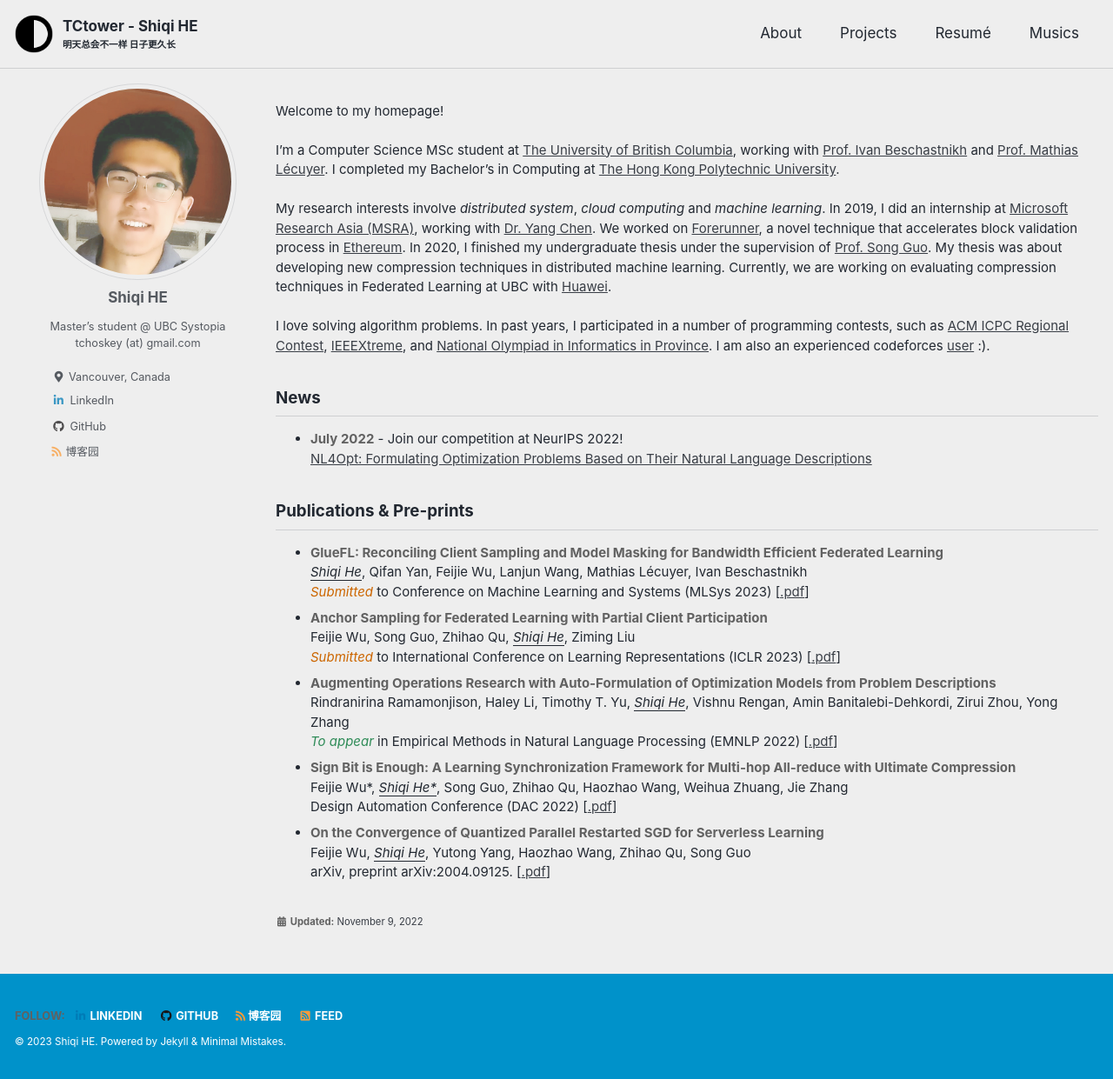
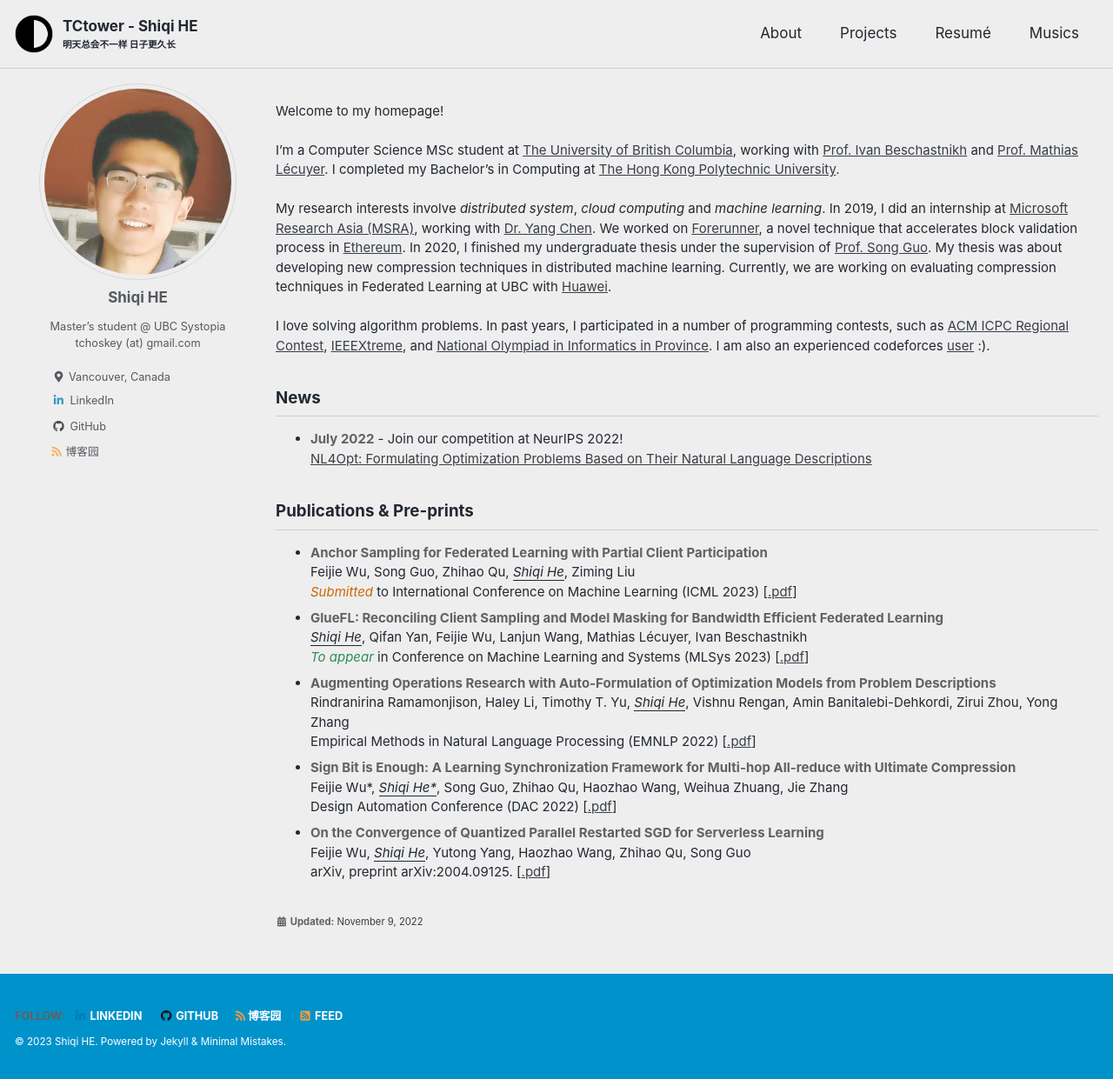
Before and after one commit to TCtower/tctower.github.io, a Jekyll site: the page built from index.md, in a window 1280 px wide and 1241 px high. Shown: the whole window at 87% size. Built offline with Jekyll 4.4.1, drawn with Linux system fonts in a browser that asks for light colours; cached includes are drawn as plain includes.

Commit message:
Update index.md

```diff
--- a/index.md
+++ b/index.md
@@ -66,22 +66,23 @@ sss -->
 </ul>
 ## Publications & Pre-prints
 <ul>
-<li>
-<strong>GlueFL: Reconciling Client Sampling and Model Masking for Bandwidth Efficient Federated Learning</strong>
-<br/><u><em>Shiqi He</em></U>, Qifan Yan, Feijie Wu, Lanjun Wang, Mathias Lécuyer, Ivan Beschastnikh
-<br/> <em style="color:#cc6600;">Submitted</em> to Conference on Machine Learning and Systems (MLSys 2023) [<a href="https://arxiv.org/pdf/2212.01523.pdf" title="p4">.pdf</a>]
-</li>
 
 <li>
 <strong>Anchor Sampling for Federated Learning with Partial Client Participation</strong>
 <br/>Feijie Wu, Song Guo, Zhihao Qu, <u><em>Shiqi He</em></U>, Ziming Liu
-<br/> <em style="color:#cc6600;">Submitted</em> to International Conference on Learning Representations (ICLR 2023) [<a href="https://arxiv.org/pdf/2206.05891.pdf" title="p4">.pdf</a>]
+<br/> <em style="color:#cc6600;">Submitted</em> to International Conference on Machine Learning (ICML 2023) [<a href="https://arxiv.org/pdf/2206.05891.pdf" title="p4">.pdf</a>]
+</li>
+
+<li>
+<strong>GlueFL: Reconciling Client Sampling and Model Masking for Bandwidth Efficient Federated Learning</strong>
+<br/><u><em>Shiqi He</em></U>, Qifan Yan, Feijie Wu, Lanjun Wang, Mathias Lécuyer, Ivan Beschastnikh
+<br/> <em style="color:seagreen;">To appear</em> in Conference on Machine Learning and Systems (MLSys 2023) [<a href="https://arxiv.org/pdf/2212.01523.pdf" title="p4">.pdf</a>]
 </li>
 
 <li>
 <strong>Augmenting Operations Research with Auto-Formulation of Optimization Models from Problem Descriptions</strong>
 <br/>Rindranirina Ramamonjison, Haley Li, Timothy T. Yu, <u><em>Shiqi He</em></U>, Vishnu Rengan, Amin Banitalebi-Dehkordi, Zirui Zhou, Yong Zhang
-<br/> <em style="color:seagreen;">To appear</em> in Empirical Methods in Natural Language Processing (EMNLP 2022) [<a href="https://arxiv.org/pdf/2209.15565.pdf" title="p3">.pdf</a>]
+<br/> Empirical Methods in Natural Language Processing (EMNLP 2022) [<a href="https://arxiv.org/pdf/2209.15565.pdf" title="p3">.pdf</a>]
 </li>
 
 <li>
```
